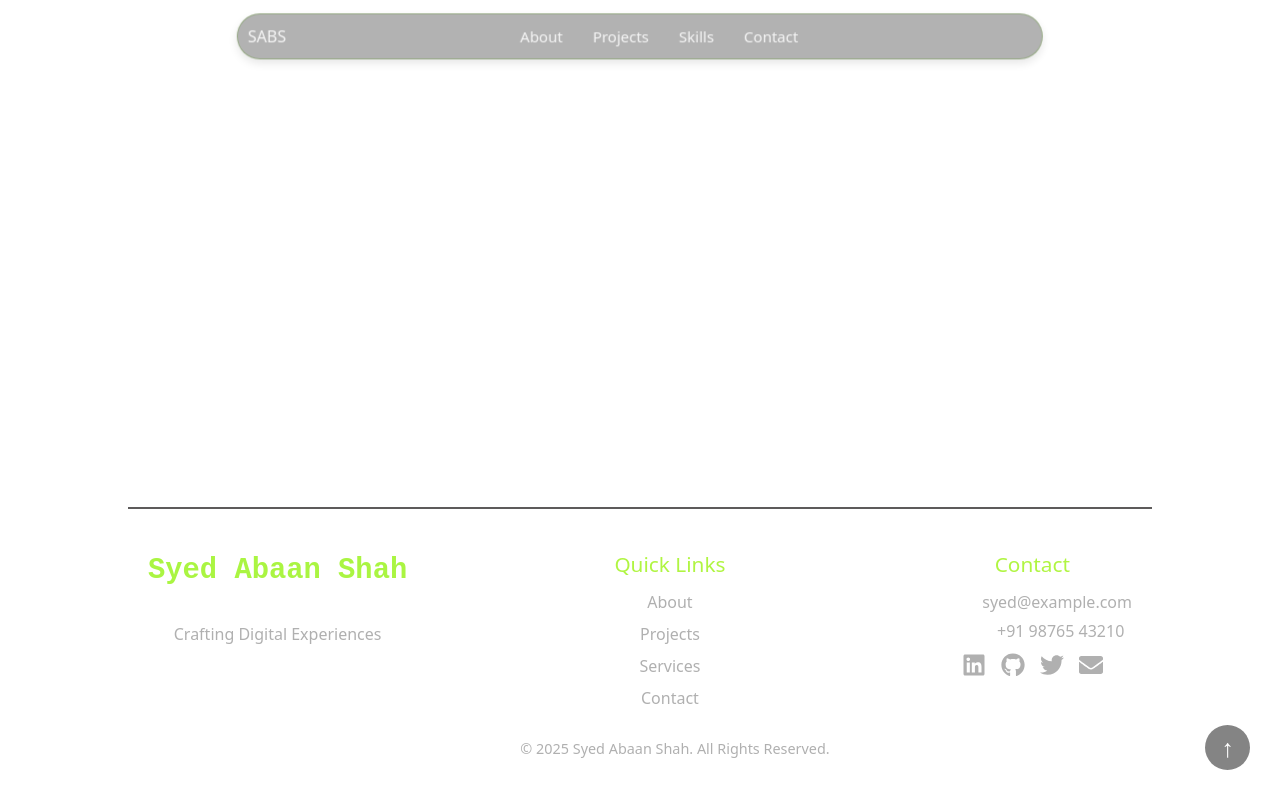
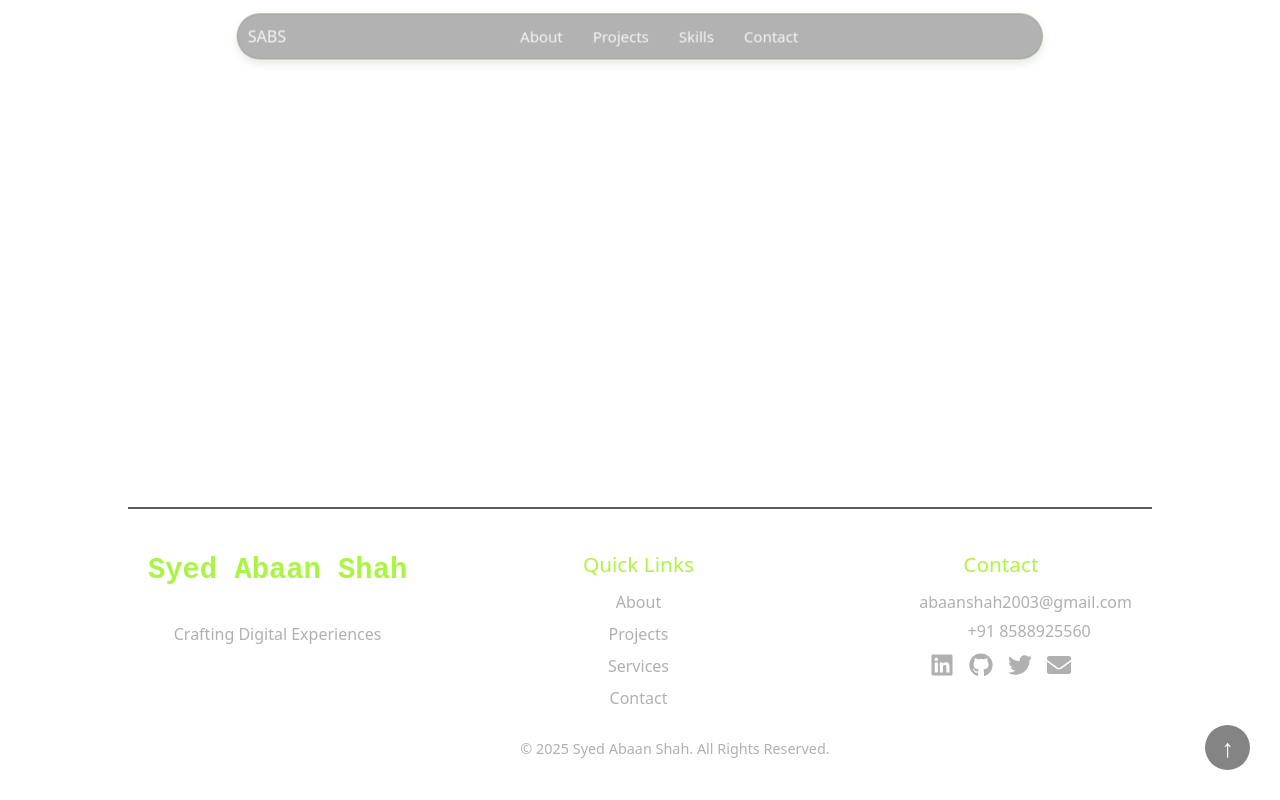
Before and after one commit to abaanshah/My_Portfolio, a React (Vite) app: page /services in a window 1280 px wide. Built offline with nearby package versions, Linux system fonts and the light colour scheme; a web font is replaced by a local one.

Commit message:
updated footer before commit

```diff
--- a/src/components/Footer.jsx
+++ b/src/components/Footer.jsx
@@ -26,8 +26,8 @@ const Footer = () => {
         {/* Contact Section */}
         <div className="footer-contact">
           <h3>Contact</h3>
-          <p>Email: <a href="mailto:syed@example.com">syed@example.com</a></p>
-          <p>Phone: <a href="tel:+919876543210">+91 98765 43210</a></p>
+          <p>Email: <a href="mailto:syed@example.com">abaanshah2003@gmail.com</a></p>
+          <p>Phone: <a href="tel:+919876543210">+91 8588925560</a></p>
           <div className="footer-social">
             <a href="https://linkedin.com/in/yourprofile" target="_blank" rel="noopener noreferrer">
               <FaLinkedin className="social-icon" />
```
